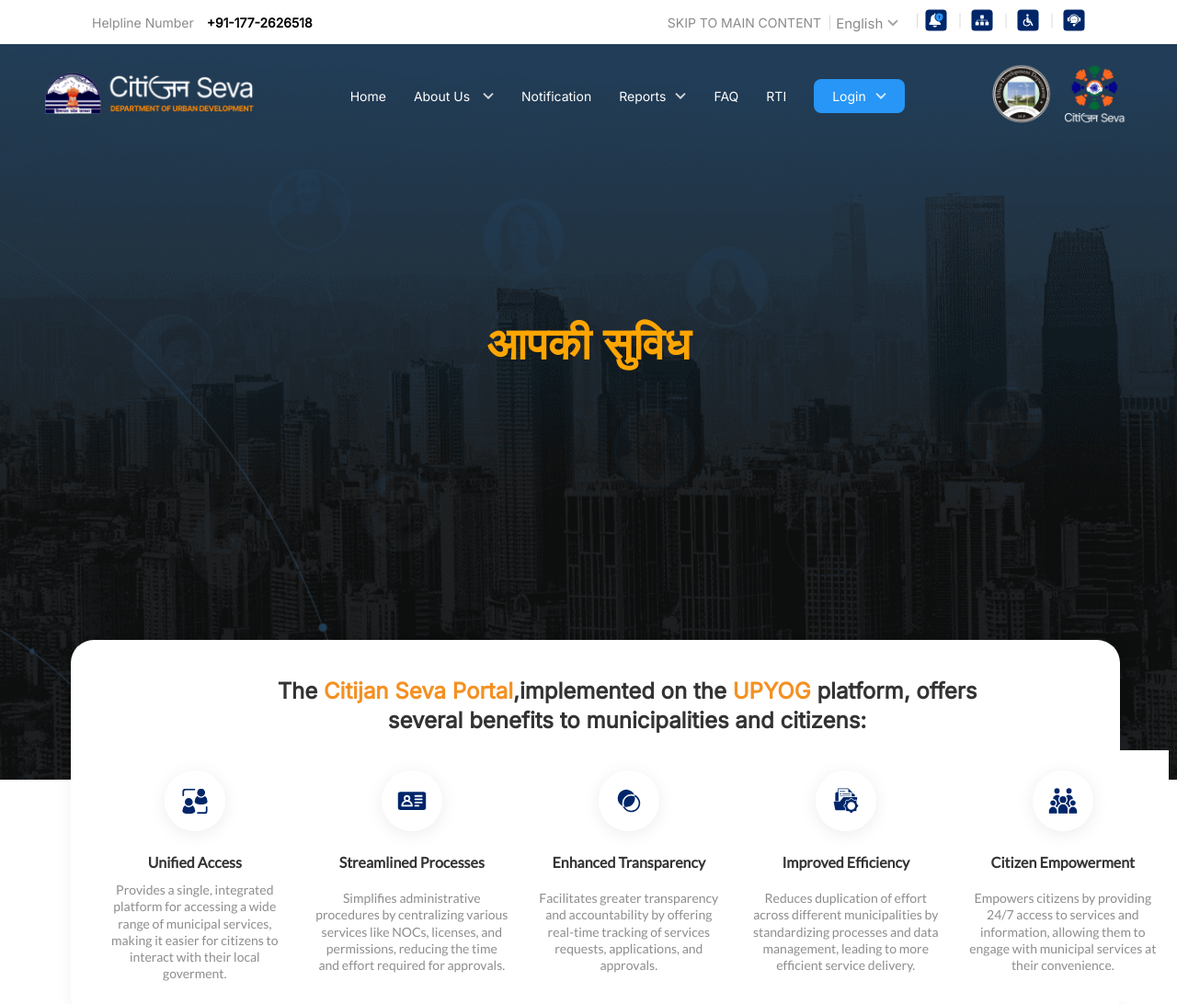
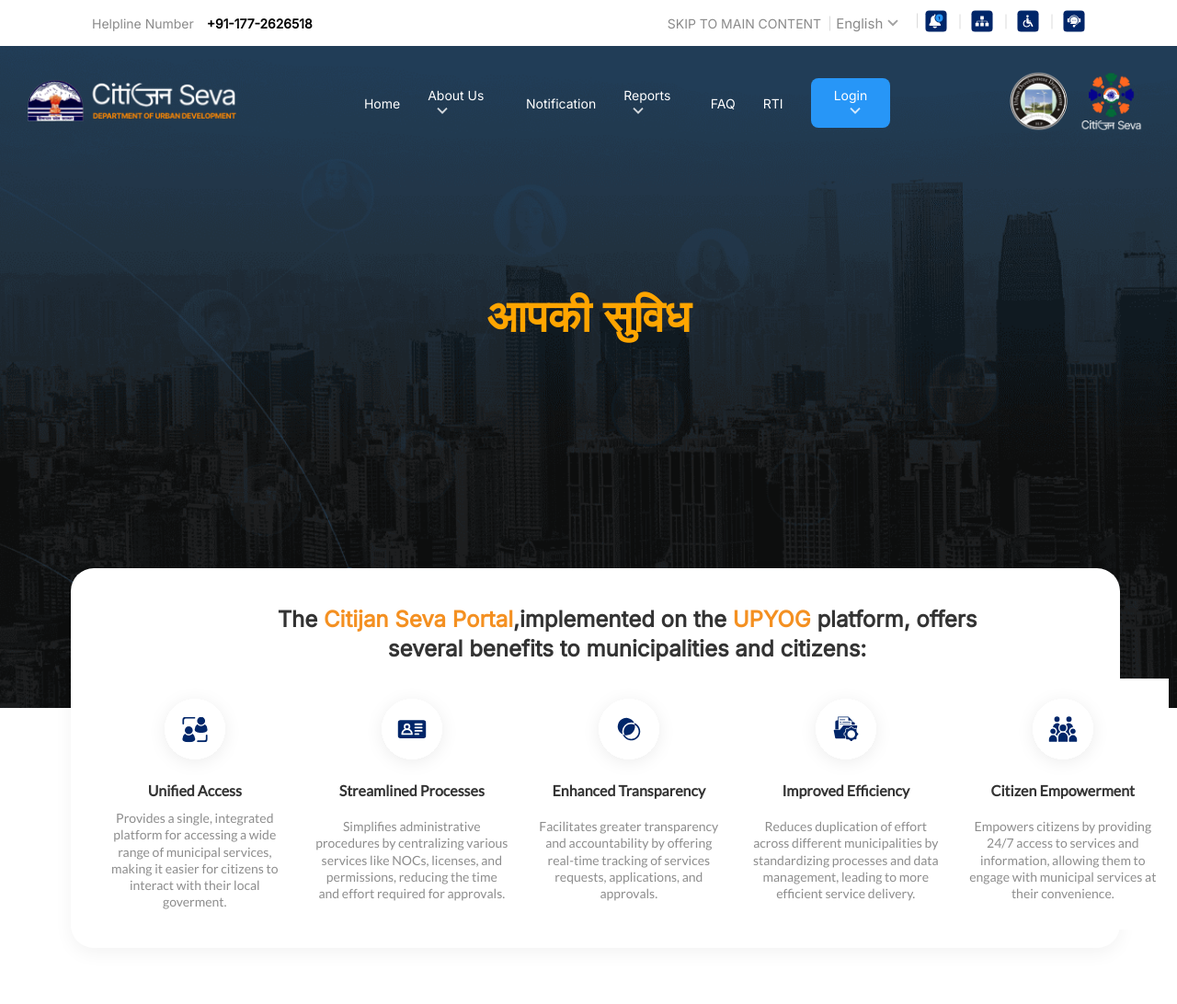
Before and after one commit to vickyArumugam/Citijan-Seva-portal, a plain HTML site: page index.html in a window 1280 px wide. Shown: the top 1092 px of the page at 92% size. Drawn offline with Linux system fonts and the light colour scheme; files whose address does not match are found by name.

```diff
--- a/Style.css
+++ b/Style.css
@@ -53,7 +53,7 @@ body {
 	border: none;
 	background: none;
 	cursor: pointer;
-	margin-bottom: 2px;
+	margin-bottom: 4px;
 	color: #8b8b8b;
 	font-family: 'Inter';
 }
@@ -187,7 +187,7 @@ img.line2 {
 header {
 	position: relative;
 	background: url('banner.png') no-repeat center center/cover;
-	height: 100vh;
+	height: 90vh;
 	color: white;
 	background-size: cover;
 }
@@ -197,7 +197,7 @@ nav {
 	justify-content: center;
 	align-items: center;
 	padding: 20px;
-	/* gap: 30px; */
+	gap: 34px;
 }
 
 .logo img {
```
